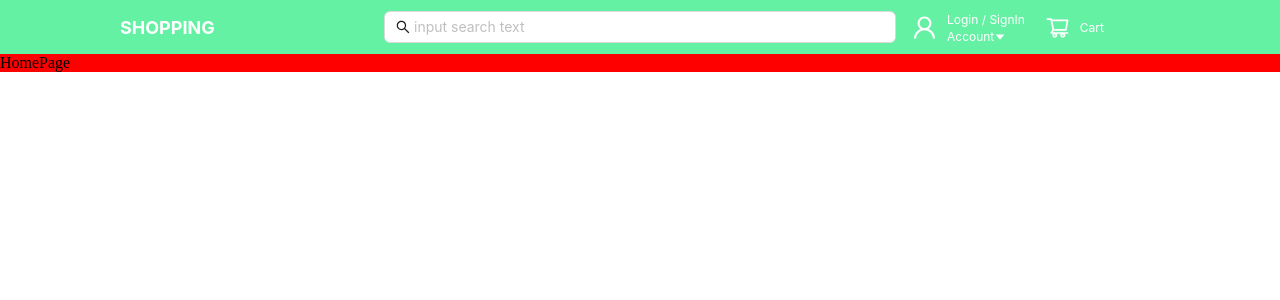
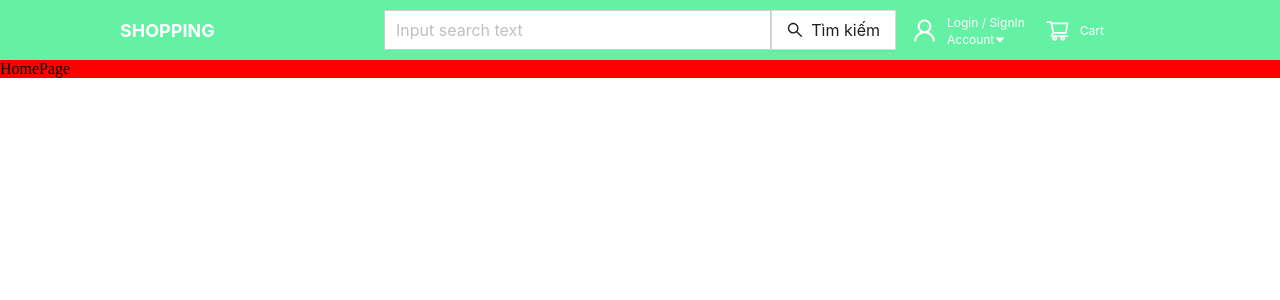
Before and after one commit to Nemo-0o0/Shopping, a React (Vite) app: page / in a window 1280 px wide. Shown: the top 300 px of the page. Built offline with nearby package versions, Linux system fonts and the light colour scheme.

Commit message:
#4 Xây dựng UI cho phần Header (phần 2)

```diff
--- a/package.json
+++ b/package.json
@@ -10,8 +10,9 @@
     "preview": "vite preview"
   },
   "dependencies": {
+    "@ant-design/icons": "^5.5.2",
     "@reduxjs/toolkit": "^2.5.0",
-    "antd": "^5.22.7",
+    "antd": "^5.23.0",
     "classnames": "^2.5.1",
     "react": "^18.3.1",
     "react-dom": "^18.3.1",
@@ -23,6 +24,7 @@
   },
   "devDependencies": {
     "@eslint/js": "^9.17.0",
+    "@types/antd": "^0.12.32",
     "@types/react": "^18.3.18",
     "@types/react-dom": "^18.3.5",
     "@vitejs/plugin-react": "^4.3.4",
--- /dev/null
+++ b/src/components/ButtonInputSearch/ButtonInputSearch.jsx
@@ -0,0 +1,34 @@
+import { SearchOutlined } from '@ant-design/icons';
+import { Button, Input } from 'antd';
+import './ButtonInputSearch.scss';
+
+const ButtonInputSearch = (props) => {
+    const {
+        size,
+        placeholder,
+        textButton,
+        variant,
+        backgroundColorInput = '',
+        backgroundColorButton = '',
+        colorButton = '',
+    } = props;
+    console.log(props);
+    return (
+        <div className="BIS">
+            <Input
+                size={size}
+                placeholder={placeholder}
+                variant={variant}
+                style={{ backgroundColor: backgroundColorInput }}
+            />
+            <Button
+                size={size}
+                style={{ background: backgroundColorButton, variant: !variant && 'none' }}
+                icon={<SearchOutlined color={colorButton} />}>
+                <span style={{ color: colorButton }}>{textButton}</span>
+            </Button>
+        </div>
+    );
+};
+
+export default ButtonInputSearch;
--- /dev/null
+++ b/src/components/ButtonInputSearch/ButtonInputSearch.scss
@@ -0,0 +1,25 @@
+@use '../../styles/variables.scss' as vars;
+
+.BIS {
+    display: flex;
+    background-color: vars.$color-white;
+
+    .ant-input {
+        border-radius: inherit; // Kế thừa border-radius từ phần tử cha
+        border: 1px solid vars.$color-gray;
+
+        &:focus {
+            outline: 1px solid #ccc;
+        }
+    }
+
+    .ant-btn {
+        border-radius: inherit; // Kế thừa border-radius từ phần tử cha
+
+        &:hover {
+            color: vars.$primary-color;
+            border-color: vars.$primary-color;
+            background: #ffffff;
+        }
+    }
+}
--- a/src/components/HeaderComponents/HeaderComponents.jsx
+++ b/src/components/HeaderComponents/HeaderComponents.jsx
@@ -1,7 +1,7 @@
 import { Col, Row } from 'antd';
 import './Header.scss';
-import Search from 'antd/es/transfer/search';
 import { CaretDownOutlined, ShoppingCartOutlined, UserOutlined } from '@ant-design/icons';
+import ButtonInputSearch from '../ButtonInputSearch/ButtonInputSearch';
 
 function HeaderComponents() {
     return (
@@ -13,9 +13,14 @@ function HeaderComponents() {
                 </Col>
                 {/* Input */}
                 <Col span={12}>
-                    <Search placeholder="input search text" enterButton />
+                    <ButtonInputSearch
+                        size="large"
+                        variant={false}
+                        textButton="Tìm kiếm"
+                        placeholder="Input search text"
+                    />
                 </Col>
-                <Col span={6} style={{ display: 'flex', gap: '20px' }}>
+                <Col span={6} style={{ display: 'flex', gap: '20px', alignItems: 'center' }}>
                     {/* Account */}
                     <div className="account">
                         <UserOutlined className="icon" />
--- a/src/styles/variables.scss
+++ b/src/styles/variables.scss
@@ -1,7 +1,6 @@
 // Define variables
 $primary-color: #64f1a4;
 $secondary-color: #6c757d;
-$background-color: #f8f9fa;
 
 $color-white: #ffffff;
 $color-back: #000000;
```
Also changed, not shown: 1 other file (tests, documents, lock files or other folders).
